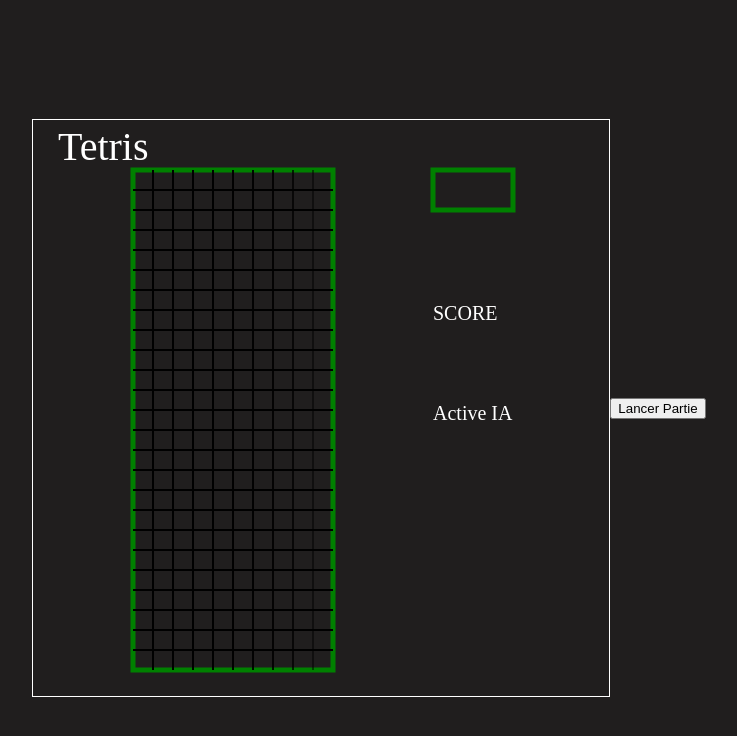
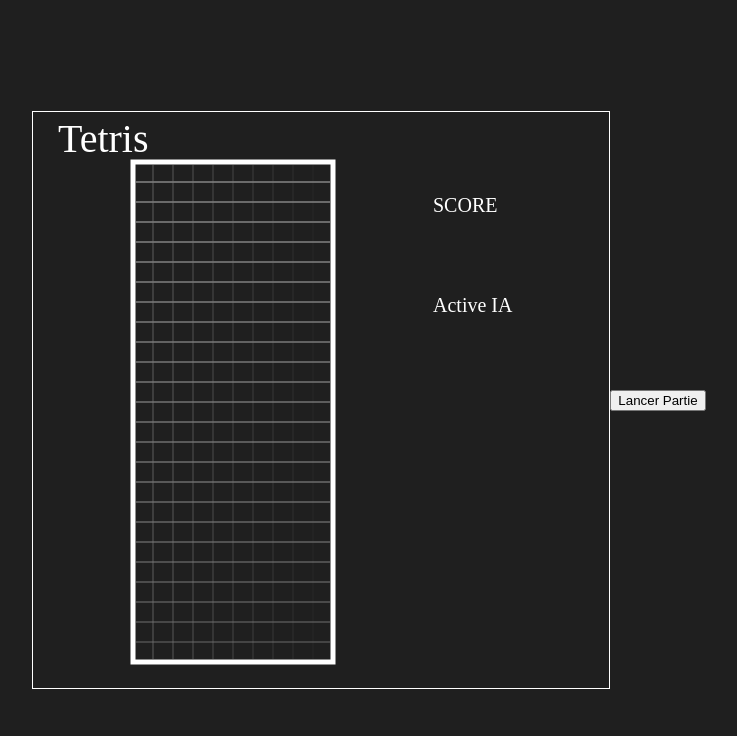
Before and after one commit to Axelle-Donot/tetris, a plain HTML site: page index.html in a window 1280 px wide. Shown: the whole page, without its empty margins (271-1008 px from the left). Drawn offline with Linux system fonts and the light colour scheme.

Commit message:
fix(): amélioration graphique

```diff
--- a/canvas.js
+++ b/canvas.js
@@ -1,6 +1,6 @@
-//const largeur = 25;
-var tps = 1500
-var interval=0;
+const largeur = 20;
+var tps = 1500;
+var interval = 0;
 // changement de façon de faire
 // lire chaque case et hop le rectangle est fait selon la couleur
 couleur = {
@@ -17,177 +17,173 @@ var context = canvas.getContext("2d");
 var context2 = canvas.getContext("2d");
 var contextGrille = canvas.getContext("2d");
 
+creerGrille();
+
 function creerGrille() {
   contextGrille = canvas.getContext("2d");
 
   contextGrille.strokeStyle = "White";
-  contextGrille.fillStyle = 'white';
+  contextGrille.fillStyle = "white";
   contextGrille.font = "40px serif";
   contextGrille.fillText("Tetris", 25, 40);
-  contextGrille.strokeStyle = "green";
+  contextGrille.strokeStyle = "white";
   contextGrille.lineWidth = 5;
   contextGrille.strokeRect(100, 50, largeur * 10, largeur * 25);
-  contextGrille.strokeRect(400, 50, largeur * 4, largeur * 2);
   contextGrille.font = "20px serif";
-  contextGrille.fillText("SCORE", 400, 200);
-  contextGrille.fillText("Active IA", 400, 300);
+  contextGrille.fillText("SCORE", 400, 100);
+  contextGrille.fillText("Active IA", 400, 200);
 
   contextGrille.beginPath();
-  contextGrille.strokeStyle = "black";
-  contextGrille.lineWidth = 1;
+  contextGrille.strokeStyle = "grey";
+  contextGrille.lineWidth = 0.1;
   for (let i = 0; i < 475; i += 20) {
-    contextGrille.moveTo(100, 70 + i);
-    contextGrille.lineTo(300, 70 + i);
+    contextGrille.moveTo(103, 70 + i);
+    contextGrille.lineTo(297, 70 + i);
     contextGrille.stroke();
   }
   for (let j = 0; j < 180; j += 20) {
-    contextGrille.moveTo(120 + j, 50);
-    contextGrille.lineTo(120 + j, 550);
+    contextGrille.moveTo(120 + j, 53);
+    contextGrille.lineTo(120 + j, 547);
     contextGrille.stroke();
   }
-
 }
-
 
 function afficherGrille() {
   context.clearRect(0, 0, canvas.width, canvas.height);
-    creerGrille()
+  creerGrille();
   for (let i = 0; i < 25; i++) {
     for (let j = 0; j < 10; j++) {
       if (app.grille.matrice[i][j] > 0) {
         context.strokeStyle = couleur[app.grille.matrice[i][j]];
+        context.lineWidth = 2;
         context.strokeRect(
-            100+largeur * j+2 ,
-            50+largeur * i +2,
+          100 + largeur * j + 2,
+          50 + largeur * i + 2,
           largeur - 4,
           largeur - 4
         );
       }
     }
   }
-  score()
+  score();
 }
 
 document.addEventListener("keydown", function (event) {
   if (event.code == "ArrowRight" && !app.fini && app.boolDescente) {
     app.droite();
     app.verifierLigneEntiere();
-
   } else if (event.code == "ArrowLeft" && !app.fini && app.boolDescente) {
     app.gauche();
     app.verifierLigneEntiere();
-
   } else if (event.code == "ArrowDown" && !app.fini && app.boolDescente) {
     app.descendre();
     app.verifierLigneEntiere();
-
   } else if (event.code == "Space" && !app.fini && app.boolDescente) {
     app.descendreRapidement();
-  }else if (event.code == "ArrowUp" && !app.fini && app.boolDescente) {
+  } else if (event.code == "ArrowUp" && !app.fini && app.boolDescente) {
     app.rotation();
     app.verifierLigneEntiere();
   }
-
 });
 
-function descenteTetrominos(tetrominos){
-  let t = tetrominos
-  let tabI = new Array (4);
-  let tabJ = new Array (4);
-  let cpt=0;
-  for(let i=0;i<t.nbLigne;i++){
-    for(let j=0;j<t.nbColonne;j++){
-      if(t.matricePetite[i][j]>0){
-        tabI[cpt]=i+t.coordonnes[0];
-        tabJ[cpt]=j+t.coordonnes[1];
+function descenteTetrominos(tetrominos) {
+  let t = tetrominos;
+  let tabI = new Array(4);
+  let tabJ = new Array(4);
+  let cpt = 0;
+  for (let i = 0; i < t.nbLigne; i++) {
+    for (let j = 0; j < t.nbColonne; j++) {
+      if (t.matricePetite[i][j] > 0) {
+        tabI[cpt] = i + t.coordonnes[0];
+        tabJ[cpt] = j + t.coordonnes[1];
         cpt++;
       }
     }
   }
-  cpt=0
+  cpt = 0;
   context.clearRect(0, 0, canvas.width, canvas.height);
   context2.clearRect(0, 0, canvas.width, canvas.height);
-  creerGrille()
+  creerGrille();
   for (let i = 0; i < 25; i++) {
     for (let j = 0; j < 10; j++) {
-      if(cpt<4 && tabI[cpt]==i && tabJ[cpt]==j){
-        context2.fillStyle=couleur[app.grille.matrice[i][j]];
+      if (cpt < 4 && tabI[cpt] == i && tabJ[cpt] == j) {
+        context2.fillStyle = couleur[app.grille.matrice[i][j]];
         context2.fillRect(
-          100+largeur * j + 2,
-          50+largeur * i + 2,
+          100 + largeur * j + 2,
+          50 + largeur * i + 2,
           largeur - 4,
           largeur - 4
         );
-        cpt++
-      }else if (app.grille.matrice[i][j] > 0) {
+        cpt++;
+      } else if (app.grille.matrice[i][j] > 0) {
         context.strokeStyle = couleur[app.grille.matrice[i][j]];
+        context.lineWidth = 2;
         context.strokeRect(
-          100+largeur * j + 2,
-          50+largeur * i + 2,
+          100 + largeur * j + 2,
+          50 + largeur * i + 2,
           largeur - 4,
           largeur - 4
         );
       }
     }
   }
-  score()
+  score();
 }
 
-function supprimerLignes(tabLignes){
+function supprimerLignes(tabLignes) {
   context.clearRect(0, 0, canvas.width, canvas.height);
-  creerGrille()
+  creerGrille();
   for (let i = 0; i < 25; i++) {
     for (let j = 0; j < 10; j++) {
-      if(tabLignes.includes(i)){
+      if (tabLignes.includes(i)) {
         context.fillRect(
-          100+largeur * j + 2,
-          50+largeur * i + 2,
+          100 + largeur * j + 2,
+          50 + largeur * i + 2,
           largeur - 4,
           largeur - 4
         );
-      }else if (app.grille.matrice[i][j] > 0) {
+      } else if (app.grille.matrice[i][j] > 0) {
         context.strokeStyle = couleur[app.grille.matrice[i][j]];
+        context.lineWidth = 2;
         context.strokeRect(
-          100+largeur * j + 2,
-          50+largeur * i + 2,
+          100 + largeur * j + 2,
+          50 + largeur * i + 2,
           largeur - 4,
           largeur - 4
         );
       }
     }
   }
-  score()
+  score();
 }
 
-  function score(){
+function score() {
   contextGrille.font = "20px serif";
-    contextGrille.fillStyle = 'white';
-    contextGrille.fillText(app.score(), 400, 220)
+  contextGrille.fillStyle = "white";
+  contextGrille.fillText(app.score(), 400, 120);
 }
 
 //faire descendre les cases toutes les tps
-  function lancement(){
-     if(interval!==undefined){
-      clearInterval(interval)
+function lancement() {
+  if (interval !== undefined) {
+    clearInterval(interval);
   }
-     interval = setInterval(function(){
-      if(app.boolDescente){
-        app.descendre()
+  interval = setInterval(function () {
+    if (app.boolDescente) {
+      app.descendre();
       app.verifierLigneEntiere();
     }
-      },tps);
+  }, tps);
 }
 
-  function arret(){
-    clearInterval(arret)
-    var contextFin= canvas.getContext("2d");
-    var contextText =canvas.getContext("2d");
-    contextFin.fillStyle="grey"
+function arret() {
+  clearInterval(arret);
+  var contextFin = canvas.getContext("2d");
+  var contextText = canvas.getContext("2d");
+  contextFin.fillStyle = "grey";
 
   contextFin.fillRect(50, 150, largeur * 20, largeur * 10);
-    contextText.fillStyle = 'Black';
+  contextText.fillStyle = "Black";
   contextText.font = "20px serif";
-    contextText.fillText("VOUS AVEZ PERDU", 150,250);
-
-
+  contextText.fillText("VOUS AVEZ PERDU", 150, 250);
 }
--- a/grille.js
+++ /dev/null
@@ -1,30 +0,0 @@
-const largeur = 20;
-
-var canvas = document.getElementById("mycanvas");
-var contextGrille = canvas.getContext("2d");
-
-contextGrille.strokeStyle = "White";
-contextGrille.fillStyle = 'white';
-contextGrille.font = "40px serif";
-contextGrille.fillText("Tetris", 25, 40);
-contextGrille.strokeStyle = "green";
-contextGrille.lineWidth = 5;
-contextGrille.strokeRect(100, 50, largeur * 10, largeur * 25);
-contextGrille.strokeRect(400, 50, largeur * 4, largeur * 2);
-contextGrille.font = "20px serif";
-contextGrille.fillText("SCORE", 400, 200);
-contextGrille.fillText("Active IA", 400, 300);
-
-contextGrille.beginPath();
-contextGrille.strokeStyle = "black";
-contextGrille.lineWidth = 1;
-for (let i = 0; i < 475; i += 20) {
-  contextGrille.moveTo(100, 70 + i);
-  contextGrille.lineTo(300, 70 + i);
-  contextGrille.stroke();
-}
-for (let j = 0; j < 180; j += 20) {
-  contextGrille.moveTo(120 + j, 50);
-  contextGrille.lineTo(120 + j, 550);
-  contextGrille.stroke();
-}
--- a/index.html
+++ b/index.html
@@ -1,5 +1,3 @@
-
-
 <!DOCTYPE html>
 <html lang="en">
   <head>
@@ -16,8 +14,13 @@
         margin: 0;
         padding: 0;
       }
+      html,
+      body {
+        margin: 0;
+        padding: 0;
+      }
       * body {
-        background: rgb(32, 30, 30);
+        background: rgb(31, 31, 31);
         color: rgb(214, 204, 204);
         display: flex;
         align-items: center;
@@ -29,17 +32,20 @@
   <body id="body">
     <canvas width="576" height="576" id="mycanvas"></canvas>
 
-
-	<script  src="action.js"></script>
-  <script  src="ModelTetrominos.js"></script>
-  <script  src="ModelGrille.js"></script>
-  <script  src="Controller.js"></script>
-  <script  src="View.js"></script>
-  <script  src="grille.js"></script>
-  <script>    const app = new Controller(new ModelTetrominos(),new ModelGrille(), new View())
-</script>
-<script src="canvas.js"></script>
-
+    <script src="canvas.js"></script>
+    <script src="action.js"></script>
+    <script src="ModelTetrominos.js"></script>
+    <script src="ModelGrille.js"></script>
+    <script src="Controller.js"></script>
+    <script src="View.js"></script>
+    <!-- <script src="grille.js"></script> -->
+    <script>
+      const app = new Controller(
+        new ModelTetrominos(),
+        new ModelGrille(),
+        new View()
+      );
+    </script>
 
     <button id="bouton" onclick="app.creationGrille()">Lancer Partie</button>
   </body>
```
Also changed, not shown: Controller.js (+60 -55 lines), canva.html (deleted, +0 -13 lines), canva2.html (deleted, +0 -29 lines). Lines whose indentation alone changed are shown as unchanged.
